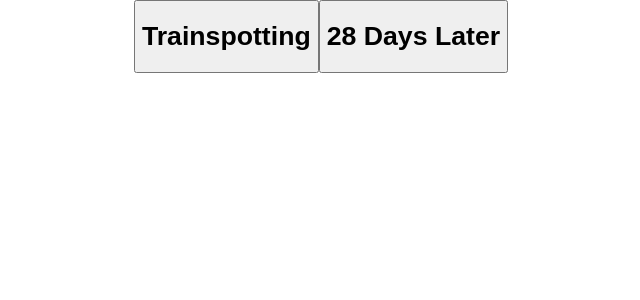
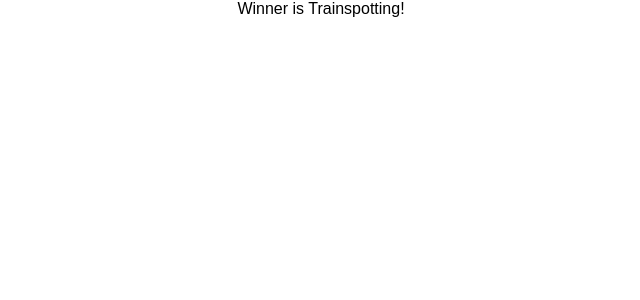
Before and after one commit to bedmiston/voting-client, a React (Create React App) app: page / in a window 1280 px wide. Shown: the top 300 px of the page, without its empty margins (319-959 px from the left). Built offline with nearby package versions, Linux system fonts and the light colour scheme.

Commit message:
Split up Voting component

```diff
--- a/src/App.js
+++ b/src/App.js
@@ -10,7 +10,7 @@
   render() {
     return (
       <div className="App">
-        <Voting pair={pair} />
+        <Voting pair={pair} winner="Trainspotting" />
       </div>
     );
   }
--- /dev/null
+++ b/src/components/Vote.js
@@ -0,0 +1,34 @@
+import React from 'react';
+
+class Vote extends React.Component {
+  getPair() {
+    return this.props.pair || [];
+  }
+
+  isDisabled() {
+    return !!this.props.hasVoted;
+  }
+
+  hasVotedFor(entry) {
+    return this.props.hasVoted === entry;
+  }
+
+  render() {
+    return <div className="voting">
+      {
+        this.getPair().map(entry =>
+          <button key={entry}
+            disabled={this.isDisabled()}
+            onClick={() => this.props.vote(entry)}>
+            <h1>{entry}</h1>
+            {this.hasVotedFor(entry) ?
+              <div className="label">Voted</div> :
+              null}
+          </button>
+        )
+      }
+    </div>;
+  }
+}
+
+export default Vote;
--- a/src/components/Voting.js
+++ b/src/components/Voting.js
@@ -1,20 +1,14 @@
 import React, { Component } from 'react'
+import Vote from './Vote';
+import Winner from './Winner';
 
 
-class Voting extends Component {
-  getPair() {
-    return this.props.pair || [];
-  }
-
-  render() {
-    return <div className="voting">
-      {this.getPair().map(entry =>
-        <button key={entry}>
-          <h1>{entry}</h1>
-        </button>
-      )}
-    </div>;
-  }
+const Voting = (props) => {
+  return (<div>
+    {props.winner ?
+      <Winner winner={props.winner} /> :
+      <Vote {...props} />}
+  </div>);
 }
 
 export default Voting;
--- /dev/null
+++ b/src/components/Winner.js
@@ -0,0 +1,10 @@
+import React from 'react';
+
+const Winner = props => {
+  return (
+    <div className="winner">
+      Winner is {props.winner}!
+    </div>);
+};
+
+export default Winner;
--- a/src/index.js
+++ b/src/index.js
@@ -1,6 +1,5 @@
 import React from 'react';
 import ReactDOM from 'react-dom';
-import createReactClass from 'create'
 import './index.css';
 import App from './App';
 import registerServiceWorker from './registerServiceWorker';
```
Also changed, not shown: 1 other file (tests, documents, lock files or other folders).
